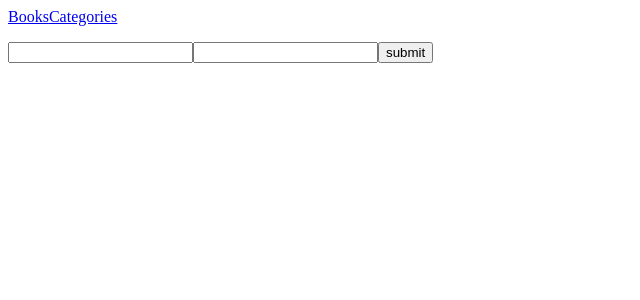
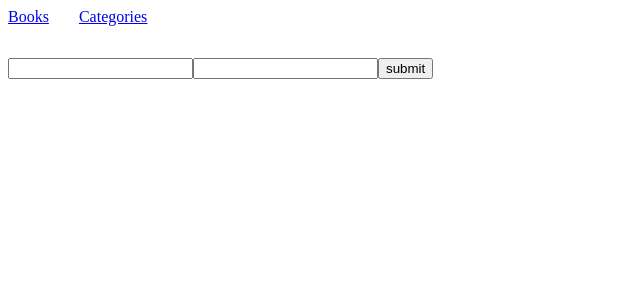
Before and after one commit to Pamphilemkp/book-store, a React (Create React App) app: page / in a window 1280 px wide. Shown: the top 300 px of the page, without its empty margins (0-640 px from the left). Built offline with nearby package versions, Linux system fonts and the light colour scheme.

Commit message:
project completed

```diff
--- a/package.json
+++ b/package.json
@@ -10,6 +10,7 @@
     "react-dom": "^18.2.0",
     "react-router-dom": "^6.3.0",
     "react-scripts": "5.0.1",
+    "uuidv4": "^6.2.13",
     "web-vitals": "^2.1.4"
   },
   "scripts": {
--- a/src/App.js
+++ b/src/App.js
@@ -7,7 +7,7 @@ function App() {
   return (
     <Routes>
       <Route path='/' element={<Books />} />
-      <Route path='/Categories' element={<Categories />} />
+      <Route path='Categories' element={<Categories />} />
     </Routes>
   );
 }
--- a/src/app.css
+++ b/src/app.css
@@ -0,0 +1,34 @@
+
+.container {
+    display: flex;
+    flex-direction: column;
+}
+.header {
+    display: flex;
+    gap: 30px;
+    align-items: center;
+    color: black;
+}
+
+.list {
+    padding: 0px;
+    display: flex;
+    flex-direction: column;
+    width: 50vw;
+}
+
+.list-items{
+    list-style: none;
+    display: flex;
+    gap: 20px;
+    align-items: center;
+}
+
+.categories {
+    display: flex;
+    flex-direction: column;
+    gap: 20px;
+}
+.check-status {
+    width: 100px;
+}
--- a/src/components/InputItems.js
+++ b/src/components/InputItems.js
@@ -1,35 +1,43 @@
-import {useState} from 'react'
+import {useState} from 'react';
+import { v4 as uuid} from 'uuid';
 
 function InputItems (props) {
+  const [data, setData] = useState({
+    id: uuid,
+    author:'',
+    title: '',
+  })
 
-  const [data, setData] = useState({
-        author:'',
-        title:'',
-    });
+  const handleChange = (e)=> {
+    setData(prev => {
+      return { ...prev, [e.target.name]: e.target.value}
+    })
+  }
 
-    const handleChange = (e)=>{
-      setData(prev => {
-        return {
-          ...prev,[e.target.name] : e.target.value
-        }
-      })
-    }
 
   const handleSubmit = (e) => {
     e.preventDefault();
-    if(data.author.trim() !=='' && data.title.trim() !=='' ){
-        props.handleChange({
+    if(data.author.trim() &&  data.title.trim()){
+      props.handleChange(
+        {
+          id: uuid,
           author: data.author,
-          title: data.title
-        })
+          title: data.title,
+        }
+      )
+    }
 
-    }
+    setData({
+      author:'',
+      title: '',
+    })
+
   }
 
     return (
         <form onSubmit={handleSubmit}>
-          <input type="text" name="author" onChange={handleChange} />
-          <input type="text"  name="title" onChange={handleChange} />
+          <input type="text" value={data.author} name="author" onChange={handleChange} />
+          <input type="text"  value={data.title}  name="title" onChange={handleChange} />
           <button>submit</button>
         </form>
     )
--- a/src/page/Books.js
+++ b/src/page/Books.js
@@ -5,38 +5,18 @@ import ItemsList from "../components/ItemsList";
 // import FormHandle from '../components/formHandle'
 
 function Books() {
+    const [data, setdata] = useState([]);
 
-
-    // const [data, setData] = useState({
-    //     author:'',
-    //     title:'',
-    // });
-
-    const [data, setData] = useState([]);
-
-const  handleChange= (data) => {
-
-    setData((prev) => {
-        // const name = e.target.name;
-        // const value = e.target.value;
-        return  [...prev, data]
-    });
-
+    const handleChange=(data)=>{
+        setdata(prev => {
+          return  [...prev, data]
+        })
     }
 
-    // const handleSubmit = (e) => {
-    //     e.preventDefault();
-    //     if(data.author.trim() !=='' && data.title.trim() !=='' ){
-    //         console.log(data);
-    //         return data;
-    //     }
-    // }
-
-
     return (
-        <div>
+        <div className='container'>
             <Header />
-            <ItemsList books={data}  />
+            <ItemsList books={data} />
             <InputItems handleChange={handleChange} />
         </div>
     )
--- a/src/page/Categories.js
+++ b/src/page/Categories.js
@@ -2,8 +2,9 @@ import Header from "./Header";
 function Categories () {
 
     return (
-        <div>
+        <div className='categories'>
             <Header />
+            <button className='check-status'>Check status</button>
         </div>
     );
 }
--- a/src/page/Header.js
+++ b/src/page/Header.js
@@ -3,9 +3,9 @@ import { Link } from 'react-router-dom';
 function Header () {
 
     return (
-        <nav>
-          <Link to='/'>Books</Link>
-          <Link to='/Categories'>Categories</Link>
+        <nav className="header">
+          <Link to='/'> Books </Link>
+          <Link to='/Categories'> Categories </Link>
         </nav>
     )
 
```
Also changed, not shown: 1 other file (tests, documents, lock files or other folders).
